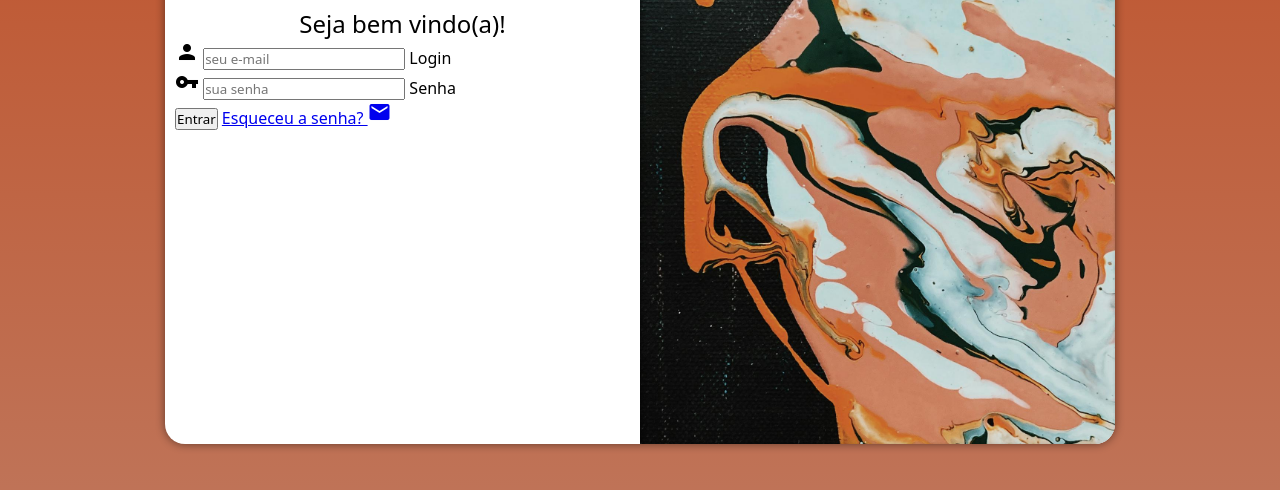
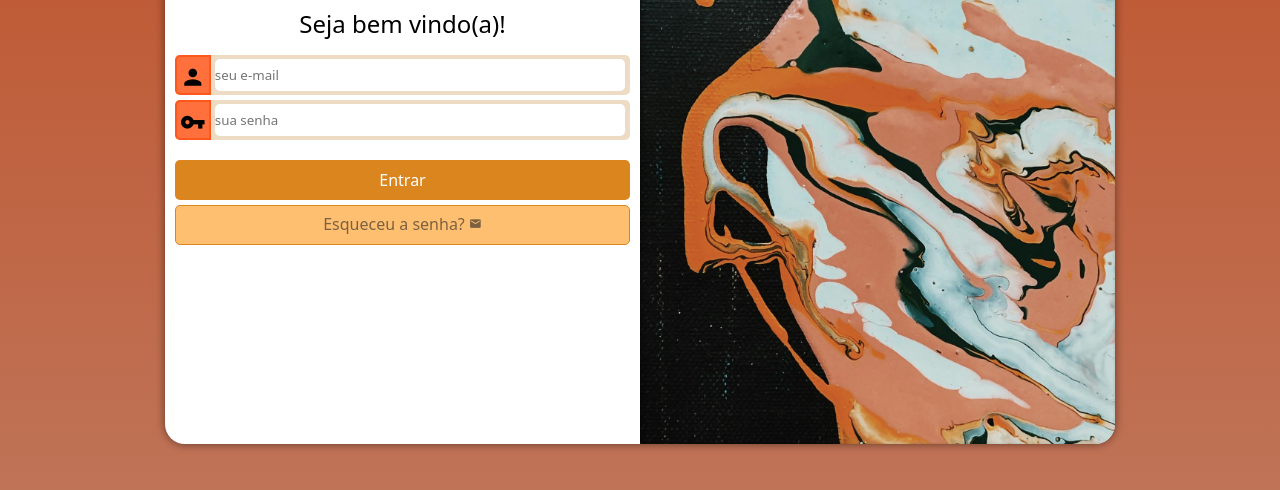
Before and after one commit to MatheusBesson/projeto-login, a plain HTML site: page index.html in a window 1280 px wide. Shown: the part 206-696 px from the top of the page. Drawn offline with Linux system fonts and the light colour scheme.

Commit message:
estilos e interface login

```diff
--- a/estilos/media-query.css
+++ b/estilos/media-query.css
@@ -9,6 +9,7 @@
 
     section#login {
         width: 80vw;
+        height: 450px;
 
 
 
@@ -30,10 +31,12 @@
 
         h1 {
             font-size: 1.8em;
+            margin-bottom: 10px;
         }
 
         p {
             font-size: 1.3em;
+            margin-bottom: 15px;
         }
     }
 }
@@ -47,6 +50,7 @@
 
     section#login {
         width: 950px;
+        height: 500px;
 
 
         div#imagem {
@@ -63,10 +67,12 @@
 
         h1 {
             font-size: 2em;
+            margin-bottom: 10px;
         }
 
         p {
             font-size: 1.5em;
+            margin-bottom: 15px;
 
         }
     }
--- a/estilos/style.css
+++ b/estilos/style.css
@@ -59,12 +59,109 @@ section#login > div#formulario {
 
     h1 {
         text-align: center;
-        margin-bottom: 10px;
+        margin-bottom: 5px;
     }
 
     p {
         font-size: 1em;
         text-align: center;
+        margin-bottom: 10px;
     }
 
 }
+
+
+
+form {
+}
+
+form > div.campo {
+    display: block;
+    background-color: #d9ae7971;
+    width: 100%;
+    height: 40px;
+
+    margin: 5px 0px;
+
+    border-radius: 5px;
+
+
+}
+
+div.campo > span {
+    background-color: #ff6b36f3;
+    height: 100%;
+    font-size: 1.6em;
+    border-top-left-radius: 5px;
+    border-bottom-left-radius: 5px;
+    border: 2px solid #ff4a08a1;
+
+    padding: 3px;
+    padding-top: 8px;
+
+
+}
+
+div.campo > input {
+    border: none;
+    border-radius: 5px;
+
+    transform: translate(0px, -10px);
+
+    width: calc(100% - 45px); /*Cálculo em CSS*/
+    height: 80%;
+
+
+}
+
+
+form > input[type=submit] {
+    display: block;
+    font-size: 1em;
+    width: 100%;
+    height: 40px;
+    margin-top: 20px;
+
+    background-color: #da851e;
+    color: white;
+
+
+    border-style: none;
+    border-radius: 5px;
+}
+
+form > input[type=submit]:hover {
+    background-color: #ffa83f;
+    color: #0D0D0D;
+    cursor: pointer;
+
+}
+
+form > a.botao {
+    display: block;
+    text-align: center;
+    font-size: 1em;
+    padding-top: 7px;
+    margin-top: 5px;
+
+    width: 100%;
+    height: 40px;
+    background-color: rgb(255, 191, 113);
+
+    border: 1px solid #da851e;
+    border-radius: 5px;
+
+    text-decoration: none;
+    color: #645037d7;
+}
+
+form > a.botao:hover {
+    background-color: #C5D9D5;
+    border: 1px solid azure;
+    color: #0D0D0D;
+}
+
+
+form > a.botao  > nav {
+    font-size: 0.8em;
+}
--- a/index.html
+++ b/index.html
@@ -22,16 +22,16 @@
                     <div class="campo">
                         <span class="material-icons">person</span>
                         <input type="email" name="login" id="ilogin" placeholder="seu e-mail" autocomplete="email" required maxlength="30">
-                        <label for="ilogin">Login </label>
+                        <label for="ilogin"></label>
                     </div>
                     <div class="campo">
                         <span class="material-icons">vpn_key</span>
                         <input type="password" name="senha" id="isenha" placeholder="sua senha" autocomplete="current-password" visibility="off" required minlength="8" maxlength="20">
-                        <label for="isenha">Senha</label>
+                        <label for="isenha"></label>
                     </div>
 
                     <input type="submit" value="Entrar">
-                    <a href="#">
+                    <a href="#" class="botao">
                         Esqueceu a senha? <nav class="material-icons">mail</nav>
                     </a>
                 </form>
```
